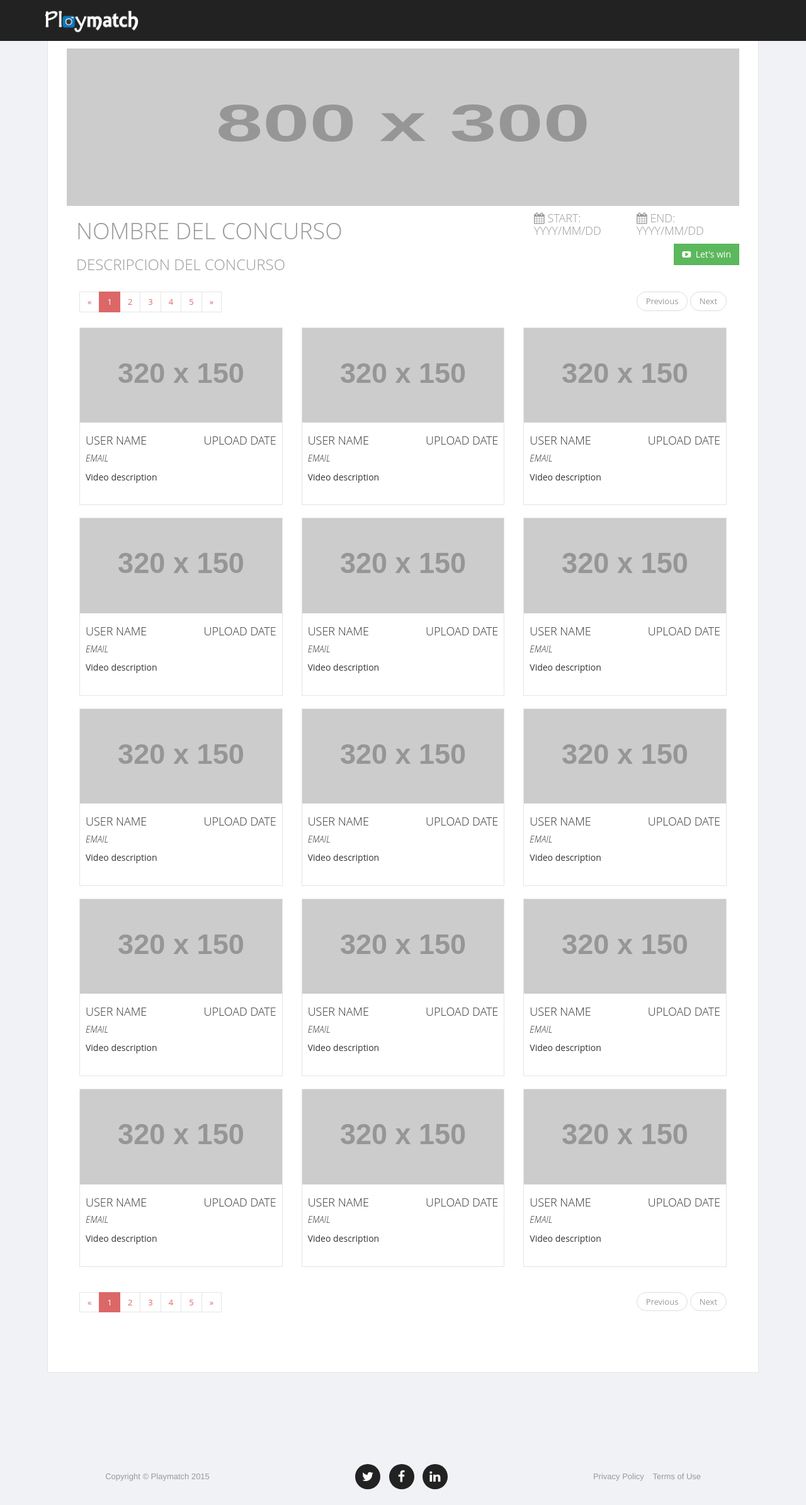
After one commit to harold174/ContestApp, a Django app: page /contest/play/1/ in a window 1280 px wide. The commit adds this page. Shown: the whole page at 63% size. Run offline with Django 3.2, Linux system fonts and the light colour scheme; grey boxes labelled with a size stand in for pictures from a placeholder-image service; some libraries are stand-ins or nearby versions.

Commit message:
Added client template

```diff
--- a/contest/static/contest/css/play.css
+++ b/contest/static/contest/css/play.css
@@ -1,3 +1,22 @@
 .logo-play{
     width:150px;
 }
+.head-play{
+    padding: 10px 0px;
+    background-color: #222;
+    position: fixed;
+    right: 0px;
+    left: 0px;
+    z-index: 1030;
+    min-height: 50px;
+    margin-bottom: 20px;
+}
+.footer-play{
+    position: fixed;
+    height: 100px;
+    bottom: 0;
+    width: 100%;
+}
+body {
+    height: 100%;
+}
--- a/contest/templates/contest/contest.html
+++ b/contest/templates/contest/contest.html
@@ -62,7 +62,7 @@
                             <div class="icon-bg bg-pink"></div>
                             </i><span class="menu-title">My Contests</span></a>
                         </li>
-                        <li ><a href="/contest/dashboard/create/"><i class="fa fa-send-o fa-fw">
+                        <li ><a href="/contest/dashboard/new/"><i class="fa fa-send-o fa-fw">
                             <div class="icon-bg bg-green"></div>
                             </i><span class="menu-title">New Contest</span></a>
                         </li>
--- /dev/null
+++ b/contest/templates/contest/contest_public.html
@@ -0,0 +1,328 @@
+<!DOCTYPE html>
+<html lang="en">
+<head>
+    <meta charset="UTF-8">
+    <title></title>
+     <!-- Bootstrap core CSS -->
+    {% load static %}
+    <link href='{% static 'bootstrap/dist/css/bootstrap.min.css' %}' rel="stylesheet">
+    <link rel="stylesheet" type="text/css" href="{% static "contest/css/app.css" %}" />
+    <link rel="stylesheet" type="text/css" href="{% static "contest/css/play.css" %}" />
+    <link rel="stylesheet" type="text/css" href="{% static "contest/css/admin/shop-homepage.css"%}"/>
+    <link rel="stylesheet" type="text/css" href="{% static "contest/css/admin/main.css"%}"/>
+    <!-- Custom Fonts -->
+    <link rel="stylesheet" type="text/css" href="{% static "contest/font-awesome/css/font-awesome.min.css" %}" />
+</head>
+<body>
+    <!--Container-->
+    <div class="container">
+        <!-- Navigation -->
+        <nav class=" head-play">
+            <div class="container">
+                <!-- Brand and toggle get grouped for better mobile display -->
+                <div class="navbar-header page-scroll">
+                    <a href="/contest/"> <img class="logo-play" src="{% static "contest/img/logos/PlaymatchWhiteSmall.png" %}" alt="" /></a>
+                </div>
+                <!-- /.navbar-collapse -->
+            </div>
+            <!-- /.container-fluid -->
+        </nav>
+
+        <div class="page-content">
+            <div id="tab-general">
+                <div class="row mbl  tab-content">
+                    <div class="col-lg-12">
+                            <hr>
+                            <div>
+                                <img class="slide-image" src="http://placehold.it/800x300"  style="height: 250px;" alt="">
+                                <div class="col-md-8">
+                                    <h1>NOMBRE DEL CONCURSO</h1>
+                                    <h3>Descripcion del concurso</h3>
+                                </div>
+                                <div class="col-md-4">
+                                     <div class="col-md-6"><h4><i class="fa fa-calendar"></i>  Start: yyyy/mm/dd</h4></div>
+                                     <div class="col-md-6"><h4><i class="fa fa-calendar"></i>  End: yyyy/mm/dd</h4></div>
+                                </div>
+                                <div class="pull-right">
+                                    <a href="#" class="btn btn-success"><i class="fa fa-youtube-play"></i>&nbsp;&nbsp;Let's win</a>
+                                </div>
+                            </div>
+                            <hr>
+                            <div class="page-content">
+                                <div class="row">
+                                    <div class="col-sm-6 col-lg-6 col-md-6">
+                                        <nav>
+                                          <ul class="pagination">
+                                            <li>
+                                              <a href="#" aria-label="Previous">
+                                                <span aria-hidden="true">&laquo;</span>
+                                              </a>
+                                            </li>
+                                            <li class="active"><a href="#">1</a></li>
+                                            <li><a href="#">2</a></li>
+                                            <li><a href="#">3</a></li>
+                                            <li><a href="#">4</a></li>
+                                            <li><a href="#">5</a></li>
+                                            <li>
+                                              <a href="#" aria-label="Next">
+                                                <span aria-hidden="true">&raquo;</span>
+                                              </a>
+                                            </li>
+                                          </ul>
+                                        </nav>
+                                    </div>
+                                    <div class="col-sm-6 col-lg-6 col-md-6">
+                                        <nav>
+                                          <ul class="pager" style="text-align:right">
+                                            <li><a href="#">Previous</a></li>
+                                            <li><a href="#">Next</a></li>
+                                          </ul>
+                                        </nav>
+                                    </div>
+                                </div>
+                                <div class="row">
+                                        <div class="col-sm-4 col-lg-4 col-md-4">
+                                            <div class="thumbnail">
+                                                <img src="http://placehold.it/320x150" alt="">
+                                                <div class="caption">
+                                                    <h4 class="pull-right">upload date</h4>
+                                                    <h4>User name </h4>
+                                                    <h5><em>email </em></h5>
+                                                    <p>Video description</p>
+                                                </div>
+                                            </div>
+                                        </div>
+
+                                        <div class="col-sm-4 col-lg-4 col-md-4">
+                                            <div class="thumbnail">
+                                                <img src="http://placehold.it/320x150" alt="">
+                                                <div class="caption">
+                                                    <h4 class="pull-right">upload date</h4>
+                                                    <h4>User name </h4>
+                                                    <h5><em>email </em></h5>
+                                                    <p>Video description</p>
+                                                </div>
+                                            </div>
+                                        </div>
+
+                                        <div class="col-sm-4 col-lg-4 col-md-4">
+                                            <div class="thumbnail">
+                                                <img src="http://placehold.it/320x150" alt="">
+                                                <div class="caption">
+                                                    <h4 class="pull-right">upload date</h4>
+                                                    <h4>User name </h4>
+                                                    <h5><em>email </em></h5>
+                                                    <p>Video description</p>
+                                                </div>
+                                            </div>
+                                        </div>
+
+                                        <div class="col-sm-4 col-lg-4 col-md-4">
+                                            <div class="thumbnail">
+                                                <img src="http://placehold.it/320x150" alt="">
+                                                <div class="caption">
+                                                    <h4 class="pull-right">upload date</h4>
+                                                    <h4>User name </h4>
+                                                    <h5><em>email </em></h5>
+                                                    <p>Video description</p>
+                                                </div>
+                                            </div>
+                                        </div>
+
+                                        <div class="col-sm-4 col-lg-4 col-md-4">
+                                            <div class="thumbnail">
+                                                <img src="http://placehold.it/320x150" alt="">
+                                                <div class="caption">
+                                                    <h4 class="pull-right">upload date</h4>
+                                                    <h4>User name </h4>
+                                                    <h5><em>email </em></h5>
+                                                    <p>Video description</p>
+                                                </div>
+                                            </div>
+                                        </div>
+
+                                        <div class="col-sm-4 col-lg-4 col-md-4">
+                                            <div class="thumbnail">
+                                                <img src="http://placehold.it/320x150" alt="">
+                                                <div class="caption">
+                                                    <h4 class="pull-right">upload date</h4>
+                                                    <h4>User name </h4>
+                                                    <h5><em>email </em></h5>
+                                                    <p>Video description</p>
+                                                </div>
+                                            </div>
+                                        </div>
+                                        <div class="col-sm-4 col-lg-4 col-md-4">
+                                            <div class="thumbnail">
+                                                <img src="http://placehold.it/320x150" alt="">
+                                                <div class="caption">
+                                                    <h4 class="pull-right">upload date</h4>
+                                                    <h4>User name </h4>
+                                                    <h5><em>email </em></h5>
+                                                    <p>Video description</p>
+                                                </div>
+                                            </div>
+                                        </div>
+                                        <div class="col-sm-4 col-lg-4 col-md-4">
+                                            <div class="thumbnail">
+                                                <img src="http://placehold.it/320x150" alt="">
+                                                <div class="caption">
+                                                    <h4 class="pull-right">upload date</h4>
+                                                    <h4>User name </h4>
+                                                    <h5><em>email </em></h5>
+                                                    <p>Video description</p>
+                                                </div>
+                                            </div>
+                                        </div>
+                                        <div class="col-sm-4 col-lg-4 col-md-4">
+                                            <div class="thumbnail">
+                                                <img src="http://placehold.it/320x150" alt="">
+                                                <div class="caption">
+                                                    <h4 class="pull-right">upload date</h4>
+                                                    <h4>User name </h4>
+                                                    <h5><em>email </em></h5>
+                                                    <p>Video description</p>
+                                                </div>
+                                            </div>
+                                        </div>
+                                        <div class="col-sm-4 col-lg-4 col-md-4">
+                                            <div class="thumbnail">
+                                                <img src="http://placehold.it/320x150" alt="">
+                                                <div class="caption">
+                                                    <h4 class="pull-right">upload date</h4>
+                                                    <h4>User name </h4>
+                                                    <h5><em>email </em></h5>
+                                                    <p>Video description</p>
+                                                </div>
+                                            </div>
+                                        </div>
+                                        <div class="col-sm-4 col-lg-4 col-md-4">
+                                            <div class="thumbnail">
+                                                <img src="http://placehold.it/320x150" alt="">
+                                                <div class="caption">
+                                                    <h4 class="pull-right">upload date</h4>
+                                                    <h4>User name </h4>
+                                                    <h5><em>email </em></h5>
+                                                    <p>Video description</p>
+                                                </div>
+                                            </div>
+                                        </div>
+                                        <div class="col-sm-4 col-lg-4 col-md-4">
+                                            <div class="thumbnail">
+                                                <img src="http://placehold.it/320x150" alt="">
+                                                <div class="caption">
+                                                    <h4 class="pull-right">upload date</h4>
+                                                    <h4>User name </h4>
+                                                    <h5><em>email </em></h5>
+                                                    <p>Video description</p>
+                                                </div>
+                                            </div>
+                                        </div>
+                                        <div class="col-sm-4 col-lg-4 col-md-4">
+                                            <div class="thumbnail">
+                                                <img src="http://placehold.it/320x150" alt="">
+                                                <div class="caption">
+                                                    <h4 class="pull-right">upload date</h4>
+                                                    <h4>User name </h4>
+                                                    <h5><em>email </em></h5>
+                                                    <p>Video description</p>
+                                                </div>
+                                            </div>
+                                        </div>
+                                        <div class="col-sm-4 col-lg-4 col-md-4">
+                                            <div class="thumbnail">
+                                                <img src="http://placehold.it/320x150" alt="">
+                                                <div class="caption">
+                                                    <h4 class="pull-right">upload date</h4>
+                                                    <h4>User name </h4>
+                                                    <h5><em>email </em></h5>
+                                                    <p>Video description</p>
+                                                </div>
+                                            </div>
+                                        </div>
+                                        <div class="col-sm-4 col-lg-4 col-md-4">
+                                            <div class="thumbnail">
+                                                <img src="http://placehold.it/320x150" alt="">
+                                                <div class="caption">
+                                                    <h4 class="pull-right">upload date</h4>
+                                                    <h4>User name </h4>
+                                                    <h5><em>email </em></h5>
+                                                    <p>Video description</p>
+                                                </div>
+                                            </div>
+                                        </div>
+
+                                </div>
+                                <div class="row">
+                                    <div class="col-sm-6 col-lg-6 col-md-6">
+                                        <nav>
+                                          <ul class="pagination">
+                                            <li>
+                                              <a href="#" aria-label="Previous">
+                                                <span aria-hidden="true">&laquo;</span>
+                                              </a>
+                                            </li>
+                                            <li class="active"><a href="#">1</a></li>
+                                            <li><a href="#">2</a></li>
+                                            <li><a href="#">3</a></li>
+                                            <li><a href="#">4</a></li>
+                                            <li><a href="#">5</a></li>
+                                            <li>
+                                              <a href="#" aria-label="Next">
+                                                <span aria-hidden="true">&raquo;</span>
+                                              </a>
+                                            </li>
+                                          </ul>
+                                        </nav>
+                                    </div>
+                                    <div class="col-sm-6 col-lg-6 col-md-6">
+                                        <nav>
+                                          <ul class="pager" style="text-align:right">
+                                            <li><a href="#">Previous</a></li>
+                                            <li><a href="#">Next</a></li>
+                                          </ul>
+                                        </nav>
+                                    </div>
+                                </div>
+                            </div>
+                    </div>
+                </div>
+            </div>
+        </div>
+    </div>
+    <footer>
+        <div class="container">
+            <div class="row">
+                <div class="col-md-4">
+                    <span class="copyright">Copyright &copy; Playmatch 2015</span>
+                </div>
+                <div class="col-md-4">
+                    <ul class="list-inline social-buttons">
+                        <li><a href="#"><i class="fa fa-twitter"></i></a>
+                        </li>
+                        <li><a href="#"><i class="fa fa-facebook"></i></a>
+                        </li>
+                        <li><a href="#"><i class="fa fa-linkedin"></i></a>
+                        </li>
+                    </ul>
+                </div>
+                <div class="col-md-4">
+                    <ul class="list-inline quicklinks">
+                        <li><a href="#">Privacy Policy</a>
+                        </li>
+                        <li><a href="#">Terms of Use</a>
+                        </li>
+                    </ul>
+                </div>
+            </div>
+        </div>
+    </footer>
+
+    <!-- Bootstrap core JavaScript
+    ================================================== -->
+     <!-- Bootstrap -->
+    <script type="text/javascript" src='{% static 'jquery/dist/jquery.min.js' %}'></script>
+    <script type="text/javascript" src='{% static 'bootstrap/dist/js/bootstrap.min.js' %}'></script>
+    <script type="text/javascript" src='{% static 'bootstrap-validator/dist/validator.min.js' %}'></script>
+</body>
+</html>
--- a/contest/templates/contest/create.html
+++ b/contest/templates/contest/create.html
@@ -61,7 +61,7 @@
                             <div class="icon-bg bg-pink"></div>
                             </i><span class="menu-title">My Contests</span></a>
                         </li>
-                        <li class="active"><a href="/contest/dashboard/create/"><i class="fa fa-send-o fa-fw">
+                        <li class="active"><a href="/contest/dashboard/new/"><i class="fa fa-send-o fa-fw">
                             <div class="icon-bg bg-green"></div>
                             </i><span class="menu-title">New Contest</span></a>
                         </li>
--- a/contest/templates/contest/dashboard.html
+++ b/contest/templates/contest/dashboard.html
@@ -41,7 +41,7 @@
                      <li class="dropdown topbar-user"><a data-hover="dropdown" href="#" class="dropdown-toggle"><img src="{% static "contest/img/avatar/48.jpg"%}" alt="" class="img-responsive img-circle"/>&nbsp;<span class="hidden-xs">My Name</span>&nbsp;<span class="caret"></span></a>
                         <ul class="dropdown-menu dropdown-user pull-right">
                             <li><a href="#"><i class="fa fa-user"></i>My Profile</a></li>
-                            <li><a href="Login.html"><i class="fa fa-key"></i>Log Out</a></li>
+                            <li><a href="/contest/logout"><i class="fa fa-key"></i>Log Out</a></li>
                         </ul>
                     </li>
                 </ul>
@@ -61,7 +61,7 @@
                             <div class="icon-bg bg-pink"></div>
                             </i><span class="menu-title">My Contests</span></a>
                         </li>
-                        <li><a href="/contest/dashboard/create/"><i class="fa fa-send-o fa-fw">
+                        <li><a href="/contest/dashboard/new/"><i class="fa fa-send-o fa-fw">
                             <div class="icon-bg bg-green"></div>
                             </i><span class="menu-title">New Contest</span></a>
                         </li>
--- a/contest/urls.py
+++ b/contest/urls.py
@@ -7,8 +7,9 @@ urlpatterns = [
     url(r'auth/', views.auth, name='auth'),
     url(r'register/', views.register, name='register'),
     url(r'login/', views.login, name='login'),
-     url(r'dashboard/create/$', views.createContest, name='create'),
+    url(r'dashboard/new/$', views.createContest, name='create'),
     url(r'dashboard/show/$', views.showContest, name='show'),
-    url(r'dashboard/', views.dashboard, name='dashboard'),
-
+    url(r'dashboard/$', views.dashboard, name='dashboard'),
+    url(r'play/(?P<id>[a-zA-Z0-9_]+)/$', views.contestPublic, name='contestPublic'),
+    url(r'play/(?P<id>[a-zA-Z0-9_]+)/upload/$', views.upload, name='upload'),
 ]
--- a/contest/views.py
+++ b/contest/views.py
@@ -68,3 +68,9 @@ def createContest(request):
 
 def showContest(request):
     return render(request, 'contest/contest.html')
+
+def contestPublic(request, id):
+    return render(request, 'contest/contest_public.html')
+
+def upload(request, id):
+    return render(request, 'contest/upload.html')
```
Also changed, not shown: contest/templates/contest/auth.html (+43 -1 lines), contest/templates/contest/upload.html (added, +138 -0 lines).
